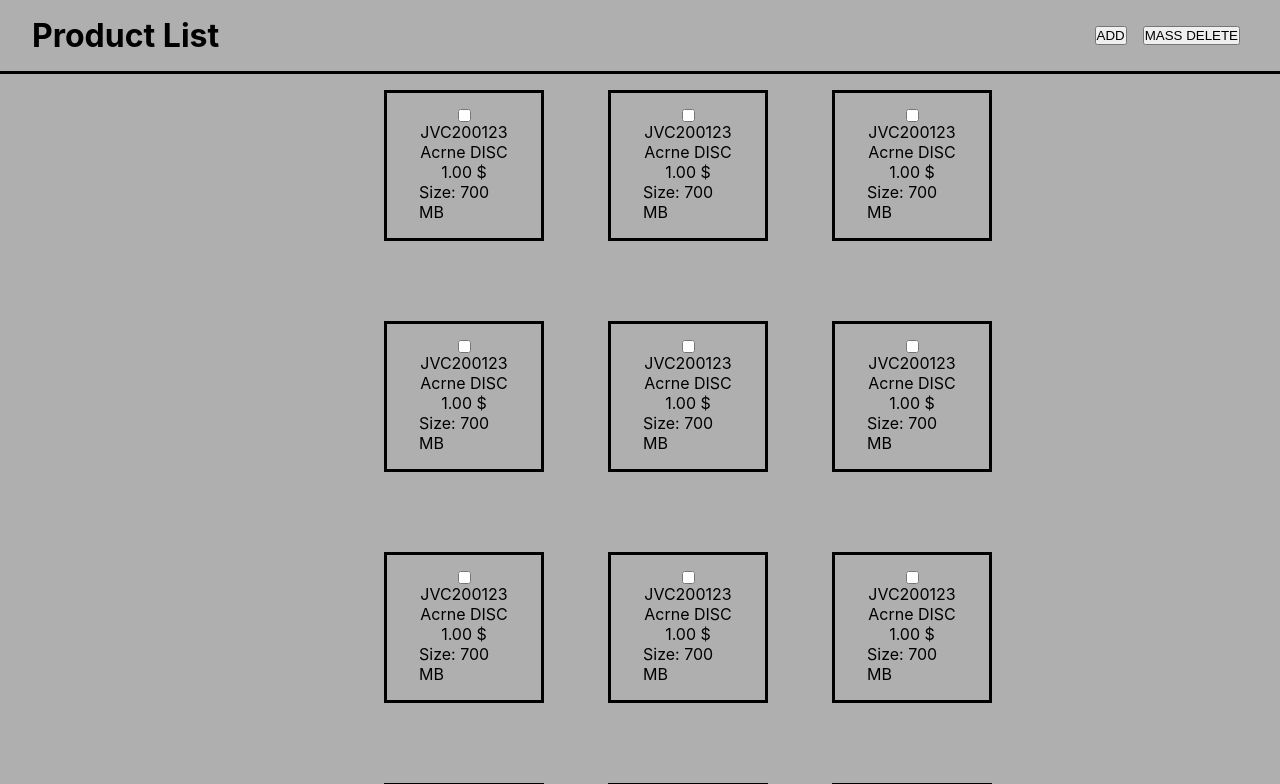
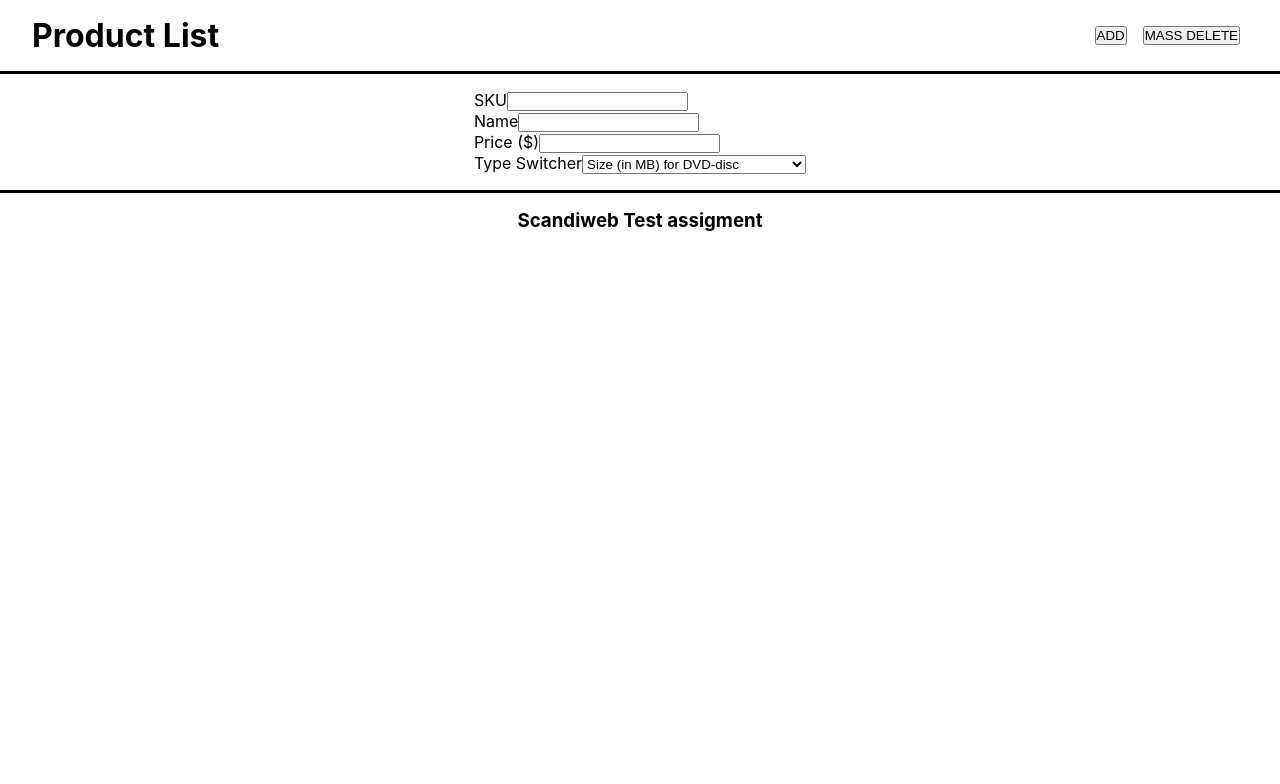
Before and after one commit to blacknii/junior-developer-test-task, a React (Create React App) app in the folder test-task/: page / in a window 1280 px wide. Shown: the top 784 px of the page. Built offline with nearby package versions, Linux system fonts and the light colour scheme.

Commit message:
Adding Product Add component

```diff
--- a/test-task/src/App.js
+++ b/test-task/src/App.js
@@ -1,13 +1,16 @@
 import styles from "./App.module.css";
 import Footer from "./components/footer/Footer";
 import Header from "./components/header/Header";
+import ProductAdd from "./components/productAdd/ProductAdd";
 import Tasks from "./components/tasks/Tasks";
 
+const test = false;
 function App() {
   return (
     <div className={styles.container}>
       <Header />
-      <Tasks />
+      {test && <Tasks />}
+      {!test && <ProductAdd />}
       <Footer />
     </div>
   );
--- a/test-task/src/App.module.css
+++ b/test-task/src/App.module.css
@@ -3,5 +3,4 @@
   align-items: center;
   flex-direction: column;
   gap: 1rem;
-  background-color: rgb(175, 175, 175);
 }
--- /dev/null
+++ b/test-task/src/components/productAdd/ProductAdd.js
@@ -0,0 +1,28 @@
+import React from "react";
+import styles from "./ProductAdd.module.css";
+
+function ProductAdd() {
+  return (
+    <div className={styles[""]}>
+      <form>
+        <label for="fname">SKU</label>
+        <input type="text" />
+        <br />
+        <label for="fname">Name</label>
+        <input type="text" />
+        <br />
+        <label for="fname">Price ($)</label>
+        <input type="number" />
+        <br />
+        <label for="fname">Type Switcher</label>
+        <select name="select" id="pet-select">
+          <option value="size">Size (in MB) for DVD-disc</option>
+          <option value="weight">Weight (in Kg) for Book</option>
+          <option value="dimensions">Dimensions (HxWxL) for Furniture</option>
+        </select>
+      </form>
+    </div>
+  );
+}
+
+export default ProductAdd;
```
Also changed, not shown: test-task/src/components/productAdd/ProductAdd.module.css (added).
